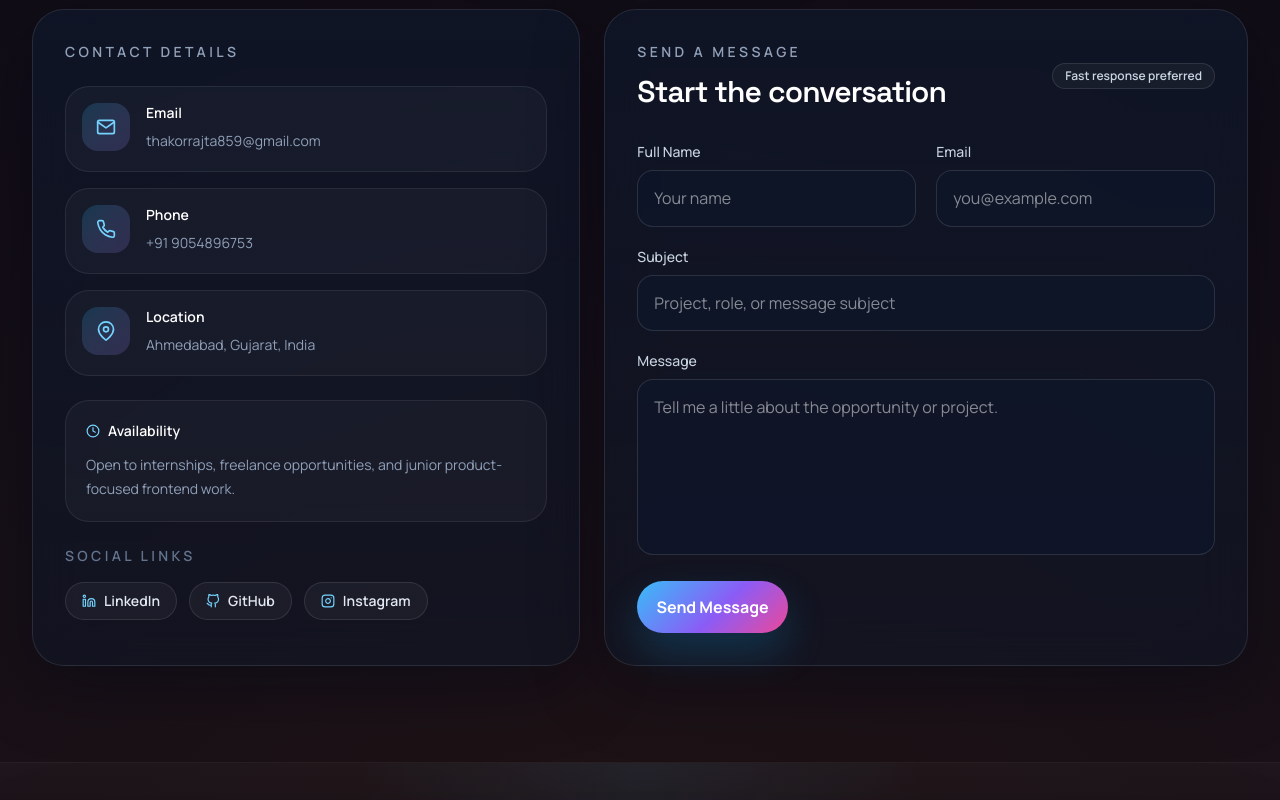
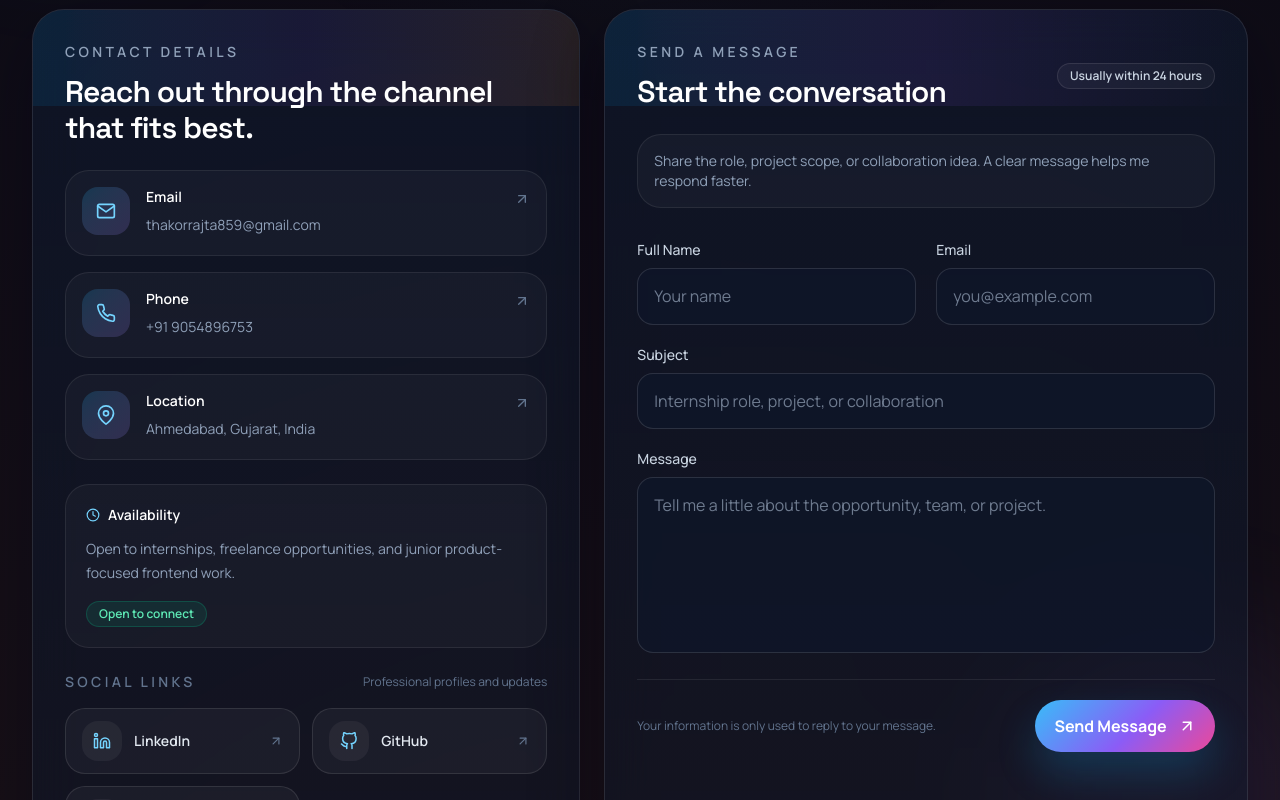
Before and after one commit to TUSHAR-hase/portfolio-, a Next.js app in the folder portfoliyo/: page / in a window 1280 px wide. Shown: the part 6720-7520 px from the top of the page. Built offline with nearby package versions, Linux system fonts and the light colour scheme.

Commit message:
initial commit

```diff
--- a/portfoliyo/src/app/globals.css
+++ b/portfoliyo/src/app/globals.css
@@ -191,6 +191,14 @@ h6 {
   outline: none;
 }
 
+.input-shell::placeholder {
+  color: rgba(148, 163, 184, 0.72);
+}
+
+.input-shell:hover {
+  border-color: rgba(255, 255, 255, 0.18);
+}
+
 .input-shell:focus {
   border-color: rgba(56, 189, 248, 0.5);
   box-shadow: 0 0 0 3px rgba(56, 189, 248, 0.14);
--- a/portfoliyo/src/components/pages/contect.jsx
+++ b/portfoliyo/src/components/pages/contect.jsx
@@ -3,7 +3,17 @@
 import { useState } from "react";
 import { AnimatePresence, motion } from "framer-motion";
 import { useForm } from "react-hook-form";
-import { FiClock, FiGithub, FiInstagram, FiLinkedin, FiMail, FiMapPin, FiPhone } from "react-icons/fi";
+import {
+  FiArrowUpRight,
+  FiCheckCircle,
+  FiClock,
+  FiGithub,
+  FiInstagram,
+  FiLinkedin,
+  FiMail,
+  FiMapPin,
+  FiPhone,
+} from "react-icons/fi";
 
 import { BASE_URL } from "../../../config";
 
@@ -46,8 +56,47 @@ const socialLinks = [
   },
 ];
 
+const fadeUp = {
+  hidden: { opacity: 0, y: 24 },
+  show: (delay = 0) => ({
+    opacity: 1,
+    y: 0,
+    transition: {
+      duration: 0.58,
+      delay,
+      ease: [0.22, 1, 0.36, 1],
+    },
+  }),
+};
+
+const staggerList = {
+  hidden: {},
+  show: {
+    transition: {
+      staggerChildren: 0.08,
+    },
+  },
+};
+
+const cardItem = {
+  hidden: { opacity: 0, y: 18 },
+  show: {
+    opacity: 1,
+    y: 0,
+    transition: {
+      duration: 0.48,
+      ease: [0.22, 1, 0.36, 1],
+    },
+  },
+};
+
 const Contact = () => {
-  const { register, handleSubmit, reset } = useForm();
+  const {
+    register,
+    handleSubmit,
+    reset,
+    formState: { errors },
+  } = useForm();
   const [status, setStatus] = useState("idle");
 
   const onSubmit = async (data) => {
@@ -77,28 +126,46 @@ const Contact = () => {
 
   return (
     <section id="contact" className="section-shell py-20 sm:py-24">
+      <div className="pointer-events-none absolute inset-0 overflow-hidden">
+        <div className="absolute left-[-6%] top-12 h-48 w-48 rounded-full bg-sky-400/10 blur-3xl sm:h-72 sm:w-72" />
+        <div className="absolute bottom-8 right-[-4%] h-56 w-56 rounded-full bg-violet-400/10 blur-3xl sm:h-80 sm:w-80" />
+      </div>
+
       <AnimatePresence>
         {status === "success" && (
           <motion.div
             initial={{ opacity: 0, y: 16 }}
             animate={{ opacity: 1, y: 0 }}
             exit={{ opacity: 0, y: 16 }}
-            className="fixed inset-x-4 bottom-4 z-[80] rounded-[1.5rem] border border-emerald-400/20 bg-slate-950/92 p-5 shadow-[0_24px_80px_rgba(2,6,23,0.55)] backdrop-blur-2xl sm:inset-x-auto sm:bottom-6 sm:right-6 sm:max-w-sm"
+            className="fixed inset-x-4 bottom-4 z-[80] overflow-hidden rounded-[1.5rem] border border-emerald-400/20 bg-slate-950/92 p-5 shadow-[0_24px_80px_rgba(2,6,23,0.55)] backdrop-blur-2xl sm:inset-x-auto sm:bottom-6 sm:right-6 sm:max-w-sm"
           >
+            <motion.div
+              initial={{ scaleX: 1 }}
+              animate={{ scaleX: 0 }}
+              transition={{ duration: 3.1, ease: "linear" }}
+              className="absolute inset-x-0 top-0 h-1 origin-left bg-gradient-to-r from-emerald-300 to-sky-300"
+            />
+            <div className="flex items-start gap-3">
+              <div className="mt-0.5 flex h-10 w-10 items-center justify-center rounded-2xl border border-emerald-400/20 bg-emerald-400/10 text-emerald-300">
+                <FiCheckCircle className="text-lg" />
+              </div>
+              <div>
                 <p className="text-sm font-semibold uppercase tracking-[0.24em] text-emerald-300">Message sent</p>
                 <p className="mt-2 text-sm leading-7 text-slate-300">
                   Thanks for reaching out. Your message has been submitted successfully.
                 </p>
+              </div>
+            </div>
           </motion.div>
         )}
       </AnimatePresence>
 
-      <div className="mx-auto max-w-7xl px-4 sm:px-6 lg:px-8">
+      <div className="relative mx-auto max-w-7xl px-4 sm:px-6 lg:px-8">
         <motion.div
-          initial={{ opacity: 0, y: 24 }}
-          whileInView={{ opacity: 1, y: 0 }}
+          initial="hidden"
+          whileInView="show"
           viewport={{ once: true, amount: 0.25 }}
-          transition={{ duration: 0.6 }}
+          variants={fadeUp}
           className="flex flex-col gap-6 lg:flex-row lg:items-end lg:justify-between"
         >
           <div className="max-w-3xl">
@@ -108,135 +175,212 @@ const Contact = () => {
               If you&apos;re hiring, collaborating, or discussing an idea, feel free to reach out.
             </p>
           </div>
+
+          <div className="flex w-full max-w-sm items-center gap-3 rounded-[1.5rem] border border-white/10 bg-white/[0.03] p-4 backdrop-blur-xl">
+            <div className="flex h-12 w-12 items-center justify-center rounded-2xl bg-gradient-to-br from-sky-400/18 to-violet-400/18 text-sky-300">
+              <FiMail className="text-xl" />
+            </div>
+            <div>
+              <p className="text-sm font-semibold text-white">Preferred contact</p>
+              <p className="mt-1 text-sm text-slate-400">Email works best for internships, projects, and collaborations.</p>
+            </div>
+          </div>
         </motion.div>
 
         <div className="mt-12 grid gap-6 lg:grid-cols-[0.92fr_1.08fr]">
           <motion.div
-            initial={{ opacity: 0, y: 24 }}
-            whileInView={{ opacity: 1, y: 0 }}
+            initial="hidden"
+            whileInView="show"
             viewport={{ once: true, amount: 0.2 }}
-            transition={{ duration: 0.6 }}
-            className="glass-panel rounded-[2rem] p-6 sm:p-8"
+            variants={fadeUp}
+            custom={0.04}
+            className="glass-panel relative overflow-hidden rounded-[2rem] p-6 sm:p-8"
           >
+            <div className="absolute inset-x-0 top-0 h-24 bg-gradient-to-r from-sky-500/10 via-violet-500/8 to-orange-400/10" />
+
+            <div className="relative">
               <p className="text-sm font-semibold uppercase tracking-[0.24em] text-slate-400">Contact details</p>
+              <h3 className="mt-3 text-3xl font-semibold text-white">Reach out through the channel that fits best.</h3>
 
-            <div className="mt-6 space-y-4">
+              <motion.div
+                variants={staggerList}
+                initial="hidden"
+                whileInView="show"
+                viewport={{ once: true, amount: 0.25 }}
+                className="mt-6 space-y-4"
+              >
                 {contactCards.map((item) => {
                   const Icon = item.icon;
+
                   return (
-                  <a
+                    <motion.a
                       key={item.title}
                       href={item.href}
-                    className="flex items-start gap-4 rounded-[1.5rem] border border-white/8 bg-white/[0.03] p-4 hover:bg-white/[0.05]"
+                      variants={cardItem}
+                      whileHover={{ y: -4, scale: 1.01 }}
+                      whileTap={{ scale: 0.98 }}
+                      className="group flex items-start gap-4 rounded-[1.5rem] border border-white/8 bg-white/[0.03] p-4 hover:border-sky-400/16 hover:bg-white/[0.05]"
                     >
-                    <div className="flex h-12 w-12 items-center justify-center rounded-2xl bg-gradient-to-br from-sky-400/18 to-violet-400/18 text-sky-300">
+                      <div className="flex h-12 w-12 shrink-0 items-center justify-center rounded-2xl bg-gradient-to-br from-sky-400/18 to-violet-400/18 text-sky-300">
                         <Icon className="text-xl" />
                       </div>
-                    <div>
+                      <div className="min-w-0 flex-1">
                         <p className="text-sm font-semibold text-white">{item.title}</p>
-                      <p className="mt-1 text-sm leading-7 text-slate-400">{item.value}</p>
+                        <p className="mt-1 break-words text-sm leading-7 text-slate-400">{item.value}</p>
                       </div>
-                  </a>
+                      <FiArrowUpRight className="mt-1 text-slate-500 transition duration-200 group-hover:text-sky-300" />
+                    </motion.a>
                   );
                 })}
-            </div>
+              </motion.div>
 
-            <div className="mt-6 rounded-[1.5rem] border border-white/8 bg-white/[0.03] p-5">
+              <motion.div
+                variants={cardItem}
+                initial="hidden"
+                whileInView="show"
+                viewport={{ once: true, amount: 0.25 }}
+                className="mt-6 rounded-[1.5rem] border border-white/8 bg-white/[0.03] p-5"
+              >
+                <div className="flex flex-wrap items-start justify-between gap-4">
+                  <div>
                     <p className="flex items-center gap-2 text-sm font-semibold text-white">
                       <FiClock className="text-sky-300" />
                       Availability
                     </p>
-              <p className="mt-3 text-sm leading-6 text-slate-400">
+                    <p className="mt-3 max-w-md text-sm leading-6 text-slate-400">
                       Open to internships, freelance opportunities, and junior product-focused frontend work.
                     </p>
                   </div>
+                  <span className="rounded-full border border-emerald-400/20 bg-emerald-400/10 px-3 py-1 text-xs font-semibold text-emerald-300">
+                    Open to connect
+                  </span>
+                </div>
+              </motion.div>
 
-            <div className="mt-6">
+              <motion.div
+                variants={cardItem}
+                initial="hidden"
+                whileInView="show"
+                viewport={{ once: true, amount: 0.25 }}
+                className="mt-6"
+              >
+                <div className="flex items-center justify-between gap-4">
                   <p className="text-sm font-semibold uppercase tracking-[0.24em] text-slate-500">Social links</p>
-              <div className="mt-4 flex flex-wrap gap-3">
+                  <p className="text-xs text-slate-500">Professional profiles and updates</p>
+                </div>
+                <div className="mt-4 grid gap-3 sm:grid-cols-2">
                   {socialLinks.map((link) => {
                     const Icon = link.icon;
+
                     return (
                       <motion.a
                         key={link.label}
                         href={link.href}
                         target="_blank"
                         rel="noopener noreferrer"
-                      whileHover={{ y: -2 }}
-                      whileTap={{ scale: 0.96 }}
-                      className="flex items-center gap-2 rounded-full border border-white/10 bg-white/[0.04] px-4 py-2 text-sm font-semibold text-slate-200"
+                        whileHover={{ y: -3, scale: 1.01 }}
+                        whileTap={{ scale: 0.97 }}
+                        className="group flex items-center justify-between rounded-[1.25rem] border border-white/10 bg-white/[0.04] px-4 py-3 text-sm font-semibold text-slate-200"
                       >
-                      <Icon className="text-sky-300" />
+                        <span className="flex items-center gap-3">
+                          <span className="flex h-10 w-10 items-center justify-center rounded-2xl bg-white/[0.05] text-sky-300">
+                            <Icon className="text-lg" />
+                          </span>
                           {link.label}
+                        </span>
+                        <FiArrowUpRight className="text-slate-500 transition duration-200 group-hover:text-sky-300" />
                       </motion.a>
                     );
                   })}
                 </div>
+              </motion.div>
             </div>
           </motion.div>
 
           <motion.div
-            initial={{ opacity: 0, y: 24 }}
-            whileInView={{ opacity: 1, y: 0 }}
+            initial="hidden"
+            whileInView="show"
             viewport={{ once: true, amount: 0.2 }}
-            transition={{ duration: 0.6, delay: 0.08 }}
-            className="glass-panel rounded-[2rem] p-6 sm:p-8"
+            variants={fadeUp}
+            custom={0.1}
+            className="glass-panel relative overflow-hidden rounded-[2rem] p-6 sm:p-8"
           >
+            <div className="absolute inset-x-0 top-0 h-24 bg-gradient-to-r from-sky-500/10 via-violet-500/10 to-transparent" />
+
+            <div className="relative">
               <div className="flex items-center justify-between gap-4">
                 <div>
                   <p className="text-sm font-semibold uppercase tracking-[0.24em] text-slate-400">Send a message</p>
                   <h3 className="mt-3 text-3xl font-semibold text-white">Start the conversation</h3>
                 </div>
                 <span className="hidden rounded-full border border-white/10 bg-white/[0.04] px-3 py-1 text-xs font-semibold text-slate-300 sm:block">
-                Fast response preferred
+                  Usually within 24 hours
                 </span>
+              </div>
+
+              <div className="mt-6 rounded-[1.5rem] border border-white/8 bg-white/[0.03] p-4 text-sm text-slate-400">
+                Share the role, project scope, or collaboration idea. A clear message helps me respond faster.
               </div>
 
               <form onSubmit={handleSubmit(onSubmit)} className="mt-8 space-y-5">
                 <div className="grid gap-5 sm:grid-cols-2">
-                <div>
+                  <motion.div variants={cardItem} initial="hidden" whileInView="show" viewport={{ once: true }}>
                     <label className="mb-2 block text-sm font-medium text-slate-300">Full Name</label>
                     <input
-                    {...register("name")}
-                    className="input-shell"
+                      {...register("name", {
+                        required: "Please enter your name.",
+                      })}
+                      className={`input-shell ${errors.name ? "border-rose-400/40" : ""}`}
                       placeholder="Your name"
+                      aria-invalid={Boolean(errors.name)}
                     />
-                </div>
+                    {errors.name && <p className="mt-2 text-sm text-rose-300">{errors.name.message}</p>}
+                  </motion.div>
 
-                <div>
+                  <motion.div variants={cardItem} initial="hidden" whileInView="show" viewport={{ once: true }}>
                     <label className="mb-2 block text-sm font-medium text-slate-300">Email</label>
                     <input
                       {...register("email", {
-                      required: true,
-                      pattern: /^\S+@\S+$/i,
+                        required: "Please enter your email.",
+                        pattern: {
+                          value: /^\S+@\S+$/i,
+                          message: "Please enter a valid email address.",
+                        },
                       })}
                       type="email"
-                    className="input-shell"
+                      className={`input-shell ${errors.email ? "border-rose-400/40" : ""}`}
                       placeholder="you@example.com"
+                      aria-invalid={Boolean(errors.email)}
                     />
-                </div>
+                    {errors.email && <p className="mt-2 text-sm text-rose-300">{errors.email.message}</p>}
+                  </motion.div>
                 </div>
 
-              <div>
+                <motion.div variants={cardItem} initial="hidden" whileInView="show" viewport={{ once: true }}>
                   <label className="mb-2 block text-sm font-medium text-slate-300">Subject</label>
                   <input
                     {...register("subject")}
                     className="input-shell"
-                  placeholder="Project, role, or message subject"
+                    placeholder="Internship role, project, or collaboration"
                   />
-              </div>
+                </motion.div>
 
-              <div>
+                <motion.div variants={cardItem} initial="hidden" whileInView="show" viewport={{ once: true }}>
                   <label className="mb-2 block text-sm font-medium text-slate-300">Message</label>
                   <textarea
-                  {...register("message")}
+                    {...register("message", {
+                      required: "Please add a short message.",
+                    })}
                     rows="6"
-                  className="input-shell resize-none"
-                  placeholder="Tell me a little about the opportunity or project."
+                    className={`input-shell resize-none ${errors.message ? "border-rose-400/40" : ""}`}
+                    placeholder="Tell me a little about the opportunity, team, or project."
+                    aria-invalid={Boolean(errors.message)}
                   />
-              </div>
+                  {errors.message && <p className="mt-2 text-sm text-rose-300">{errors.message.message}</p>}
+                </motion.div>
 
-              <div className="flex flex-col gap-3 sm:flex-row sm:items-center sm:justify-between">
+                <div className="flex flex-col gap-4 border-t border-white/8 pt-5 sm:flex-row sm:items-center sm:justify-between">
+                  <div className="space-y-1">
                     <AnimatePresence>
                       {status === "error" && (
                         <motion.p
@@ -245,22 +389,39 @@ const Contact = () => {
                           exit={{ opacity: 0, y: 8 }}
                           className="text-sm text-rose-300"
                         >
-                      Failed to send message. Please enter valid details and try again.
+                          Failed to send message. Please review the details and try again.
                         </motion.p>
                       )}
                     </AnimatePresence>
+                    <p className="text-xs text-slate-500">Your information is only used to reply to your message.</p>
+                  </div>
 
                   <motion.button
                     type="submit"
                     disabled={status === "sending"}
                     whileHover={{ y: -2 }}
                     whileTap={{ scale: 0.97 }}
-                  className="button-primary disabled:cursor-not-allowed disabled:opacity-70"
+                    className="button-primary min-w-[170px] disabled:cursor-not-allowed disabled:opacity-70"
                   >
-                  {status === "sending" ? "Sending..." : "Send Message"}
+                    {status === "sending" ? (
+                      <>
+                        <motion.span
+                          animate={{ rotate: 360 }}
+                          transition={{ duration: 1, repeat: Infinity, ease: "linear" }}
+                          className="h-4 w-4 rounded-full border-2 border-white/30 border-t-white"
+                        />
+                        Sending...
+                      </>
+                    ) : (
+                      <>
+                        Send Message
+                        <FiArrowUpRight className="text-lg" />
+                      </>
+                    )}
                   </motion.button>
                 </div>
               </form>
+            </div>
           </motion.div>
         </div>
       </div>
```
Lines whose indentation alone changed are shown as unchanged.
